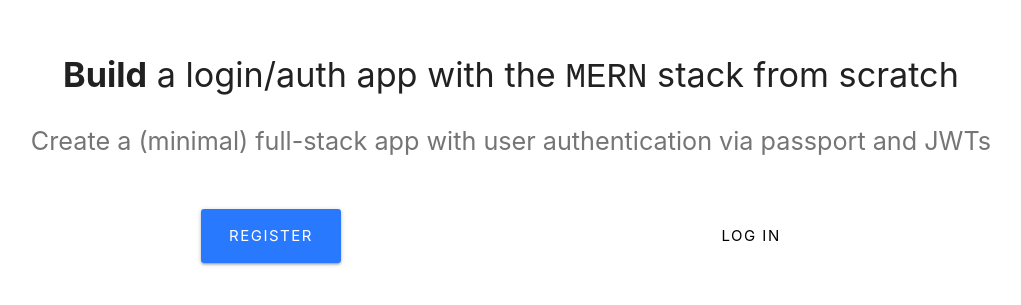
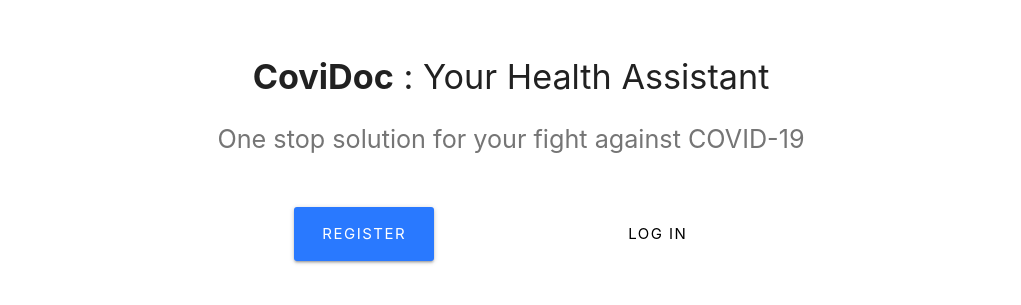
Before and after one commit to namit-chandwani/CoviDoc-user-web-app, a React (Create React App) app in the folder client/: page / in a window 1280 px wide. Shown: the part 157-462 px from the top of the page, without its empty margins (129-1150 px from the left). Built offline with nearby package versions, Linux system fonts and the light colour scheme.

Commit message:
Update landing page

```diff
--- a/client/src/components/layout/Landing.js
+++ b/client/src/components/layout/Landing.js
@@ -8,13 +8,10 @@ class Landing extends Component {
         <div className="row">
           <div className="col s12 center-align">
             <h4>
-              <b>Build</b> a login/auth app with the{" "}
-              <span style={{ fontFamily: "monospace" }}>MERN</span> stack from
-              scratch
+              <b>CoviDoc</b> : Your Health Assistant
             </h4>
             <p className="flow-text grey-text text-darken-1">
-              Create a (minimal) full-stack app with user authentication via
-              passport and JWTs
+              One stop solution for your fight against COVID-19
             </p>
             <br />
             <div className="col s6">
@@ -23,7 +20,7 @@ class Landing extends Component {
                 style={{
                   width: "140px",
                   borderRadius: "3px",
-                  letterSpacing: "1.5px"
+                  letterSpacing: "1.5px",
                 }}
                 className="btn btn-large waves-effect waves-light hoverable blue accent-3"
               >
@@ -36,7 +33,7 @@ class Landing extends Component {
                 style={{
                   width: "140px",
                   borderRadius: "3px",
-                  letterSpacing: "1.5px"
+                  letterSpacing: "1.5px",
                 }}
                 className="btn btn-large btn-flat waves-effect white black-text"
               >
```
